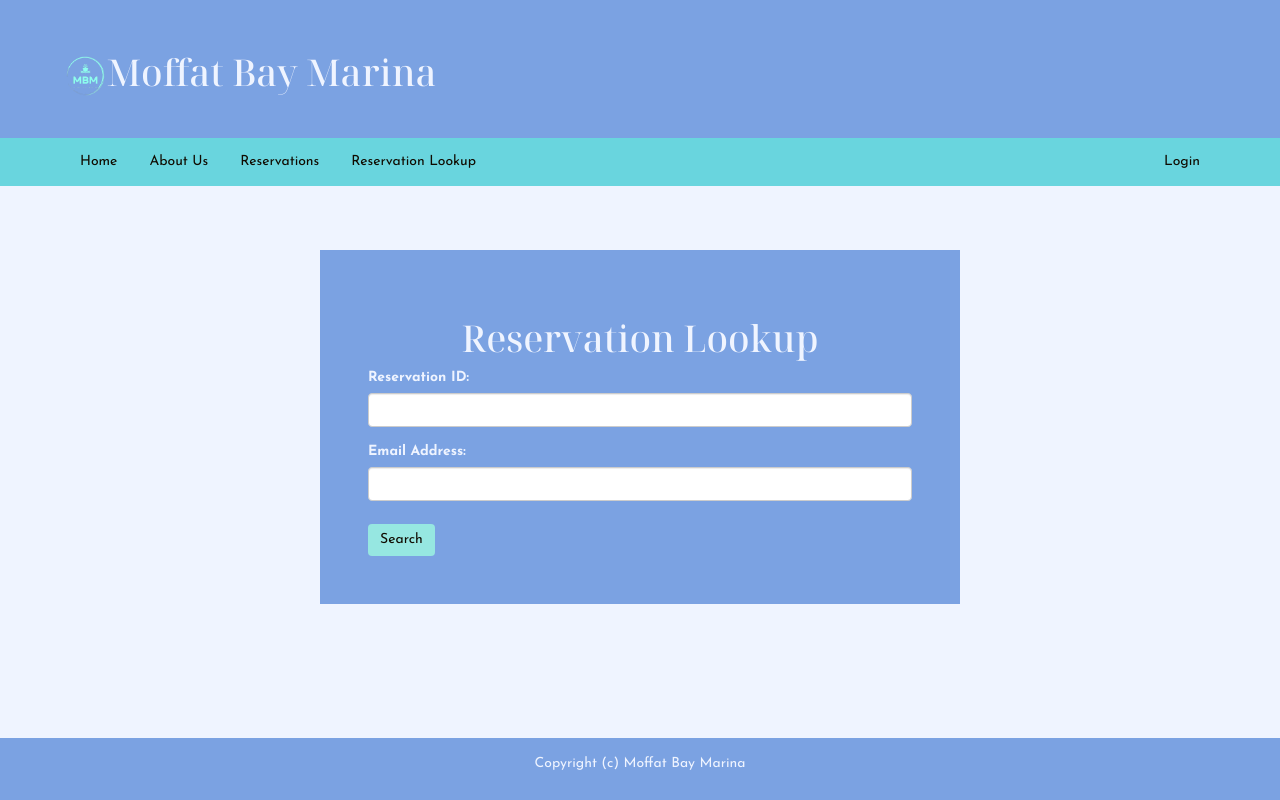
After one commit to rchurchBellevue/MoffatBay, a PHP site: page /pages/ReservationLookup.php in a window 1280 px wide. The commit adds this page. Run offline with PHP 8.4, Linux system fonts and the light colour scheme.

Commit message:
ReservationLookupPage and ReservationDetailsPage

```diff
--- a/pages/AboutUs.php
+++ b/pages/AboutUs.php
@@ -24,6 +24,7 @@
         <a href="../index.php">Home</a>
         <a href="AboutUs.php">About Us</a>
         <a href="Reservation.php">Reservations</a>
+        <a href="../pages/ReservationLookup.php" id="lookup">Reservation Lookup</a>
         <a href="login.php" id="login">Login</a>
         <a href="javascript:void(0);" class="icon" onclick="topNav()">
             <i class="fa fa-bars"></i>
--- a/pages/LoginSuccess.php
+++ b/pages/LoginSuccess.php
@@ -20,6 +20,7 @@
         <a href="../index.php">Home</a>
         <a href="AboutUs.php">About Us</a>
         <a href="Reservation.php">Reservations</a>
+        <a href="../pages/ReservationLookup.php" id="lookup">Reservation Lookup</a>
         <a href="login.php" id="login">Login</a>
         <a href="javascript:void(0);" class="icon" onclick="topNav()">
             <i class="fa fa-bars"></i>
--- a/pages/Reservation.php
+++ b/pages/Reservation.php
@@ -131,6 +131,7 @@ if ($_SERVER["REQUEST_METHOD"] == "POST") {
         <a href="../index.php">Home</a>
         <a href="AboutUs.php">About Us</a>
         <a href="../pages/Reservation.php">Reservations</a>
+        <a href="../pages/ReservationLookup.php" id="lookup">Reservation Lookup</a>
         <a href="../pages/login.php" id="login" class="active">Login</a>
         <a href="javascript:void(0);" class="icon" onclick="topNav()">
             <i class="fa fa-bars"></i>
--- a/pages/ReservationConfirmation.php
+++ b/pages/ReservationConfirmation.php
@@ -20,6 +20,7 @@
         <a href="../index.php">Home</a>
         <a href="AboutUs.php">About Us</a>
         <a href="../pages/Reservation.php">Reservations</a>
+        <a href="../pages/ReservationLookup.php" id="lookup">Reservation Lookup</a>
         <a href="../pages/login.php" id="login">Login</a>
         <a href="javascript:void(0);" class="icon" onclick="topNav()">
             <i class="fa fa-bars"></i>
--- /dev/null
+++ b/pages/ReservationLookup.php
@@ -0,0 +1,92 @@
+<?php
+session_start();
+error_reporting(E_ALL);
+ini_set('display_errors', 1);
+
+
+require_once "../php/Database.php";
+
+// Define variables and initialize with empty values
+$reservationDetails = [];
+
+if (isset($_POST['submit']) && (isset($_POST['reservationID']) || isset($_POST['email']))) {
+    $conn = Database::getConn();
+
+    // SQL query to retrieve reservation details
+    $sql = "SELECT r.*, b.boat_Name, b.boat_Length, s.slipSize, r.slipID
+            FROM reservations r
+            JOIN boats b ON r.boatID = b.boatID
+            JOIN slips s ON r.slipID = s.slipID
+            JOIN users u ON u.userID = b.userID
+            WHERE r.reservationID = :reservationID OR u.email = :email";
+
+    $stmt = $conn->prepare($sql);
+
+    $reservationID = !empty($_POST['reservationID']) ? $_POST['reservationID'] : null;
+    $email = !empty($_POST['email']) ? $_POST['email'] : null;
+    $stmt->bindParam(':reservationID', $reservationID);
+    $stmt->bindParam(':email', $email);
+
+    $stmt->execute();
+
+    $reservationDetails = $stmt->fetch(PDO::FETCH_ASSOC);
+
+    Database::closeConnection();
+
+    // Redirect to reservationDetails.php if details are found
+    if (!empty($reservationDetails)) {
+        $_SESSION['reservationDetails'] = $reservationDetails;
+        header("Location: reservationDetails.php");
+        exit();
+    }
+}
+?>
+
+<!DOCTYPE html>
+<html lang="en">
+<head>
+    <meta charset="UTF-8">
+    <meta name="viewport" content="width=device-width, initial-scale=1.0">
+    <title>Reservation Lookup - Moffat Bay Marina</title>
+    <link rel="stylesheet" href="https://maxcdn.bootstrapcdn.com/bootstrap/3.4.1/css/bootstrap.min.css">
+    <link rel="stylesheet" href="../css/style.css">
+</head>
+<body>
+    <!-- HEADER -->
+    <header>
+        <h1><img src="../images/Logo.png" alt="Moffat Bay Marina Logo" id="logo">Moffat Bay Marina</h1>
+    </header>
+    <div class="topnav" id="myTopnav">
+        <a href="../index.php">Home</a>
+        <a href="../pages/AboutUs.php">About Us</a>
+        <a href="../pages/Reservation.php">Reservations</a>
+        <a href="../pages/ReservationLookup.php" id="lookup">Reservation Lookup</a>
+        <a href="../pages/login.php" id="login">Login</a>
+        <a href="javascript:void(0);" class="icon" onclick="topNav()">
+            <i class="fa fa-bars"></i>
+        </a>
+    </div>
+
+    <!-- MAIN CONTENT -->
+    <div class="container login">
+        <h1>Reservation Lookup</h1>
+        <form action="<?php echo $_SERVER['PHP_SELF']; ?>" method="post">
+            <div class="form-group">
+                <label for="reservationID">Reservation ID:</label>
+                <input type="text" class="form-control" id="reservationID" name="reservationID">
+            </div>
+            <div class="form-group">
+                <label for="email">Email Address:</label>
+                <input type="email" class="form-control" id="email" name="email">
+            </div>
+            <button type="submit" class="btn btn-primary" name="submit">Search</button>
+        </form>
+    </div>
+    <!-- FOOTER -->
+    <div class="container-fluid">
+        <footer class="py-3 my-4">
+            <p>Copyright (c) Moffat Bay Marina</p>
+        </footer>
+    </div>
+</body>
+</html>
--- a/pages/ReservationSummary.php
+++ b/pages/ReservationSummary.php
@@ -102,6 +102,7 @@ if(isset($_POST['confirm'])) {
         <a href="../index.php">Home</a>
         <a href="AboutUs.php">About Us</a>
         <a href="../pages/Reservation.php">Reservations</a>
+        <a href="../pages/ReservationLookup.php" id="lookup">Reservation Lookup</a>
         <a href="../pages/login.php" id="login">Login</a>
         <a href="javascript:void(0);" class="icon" onclick="topNav()">
             <i class="fa fa-bars"></i>
--- a/pages/Success.php
+++ b/pages/Success.php
@@ -20,6 +20,7 @@
         <a href="../index.php">Home</a>
         <a href="AboutUs.php">About Us</a>
         <a href="Reservation.php">Reservations</a>
+        <a href="../pages/ReservationLookup.php" id="lookup">Reservation Lookup</a>
         <a href="login.php" id="login">Login</a>
         <a href="javascript:void(0);" class="icon" onclick="topNav()">
             <i class="fa fa-bars"></i>
--- a/pages/login.php
+++ b/pages/login.php
@@ -99,6 +99,7 @@ if($_SERVER["REQUEST_METHOD"] == "POST"){
         <a href="../index.php">Home</a>
         <a href="AboutUs.php">About Us</a>
         <a href="Reservation.php">Reservations</a>
+        <a href="../pages/ReservationLookup.php" id="lookup">Reservation Lookup</a>
         <a href="login.php" id="login" class="active">Login</a>
         <a href="javascript:void(0);" class="icon" onclick="topNav()">
             <i class="fa fa-bars"></i>
--- a/pages/register.php
+++ b/pages/register.php
@@ -215,6 +215,7 @@ if($_SERVER["REQUEST_METHOD"] == "POST"){
         <a href="../index.php">Home</a>
         <a href="AboutUs.php">About Us</a>
         <a href="Reservation.php">Reservations</a>
+        <a href="../pages/ReservationLookup.php" id="lookup">Reservation Lookup</a>
         <a href="login.php" id="login">Login</a>
         <a href="javascript:void(0);" class="icon" onclick="topNav()">
             <i class="fa fa-bars"></i>
```
Also changed, not shown: pages/ReservationDetails.php (added, +65 -0 lines).
